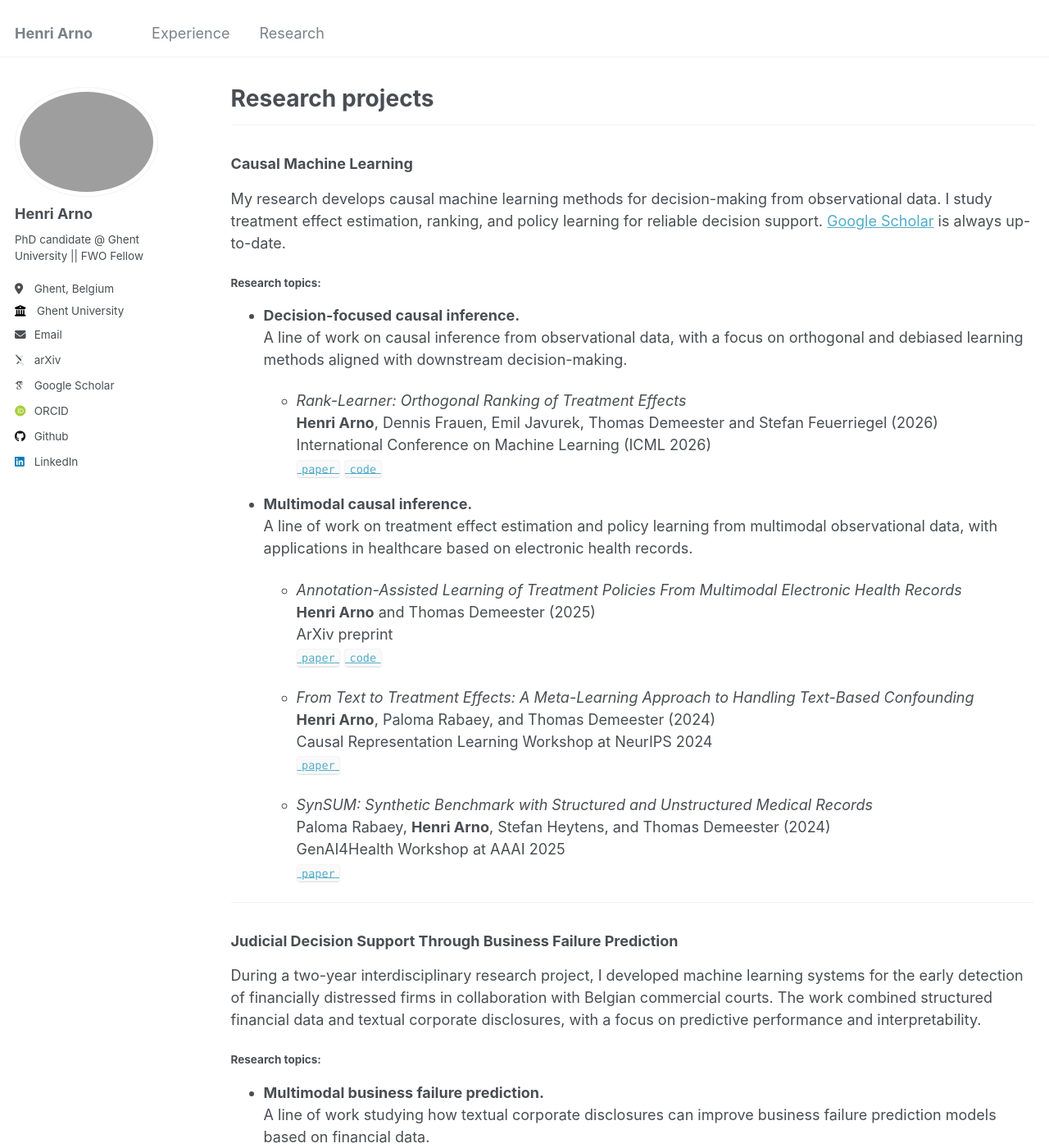
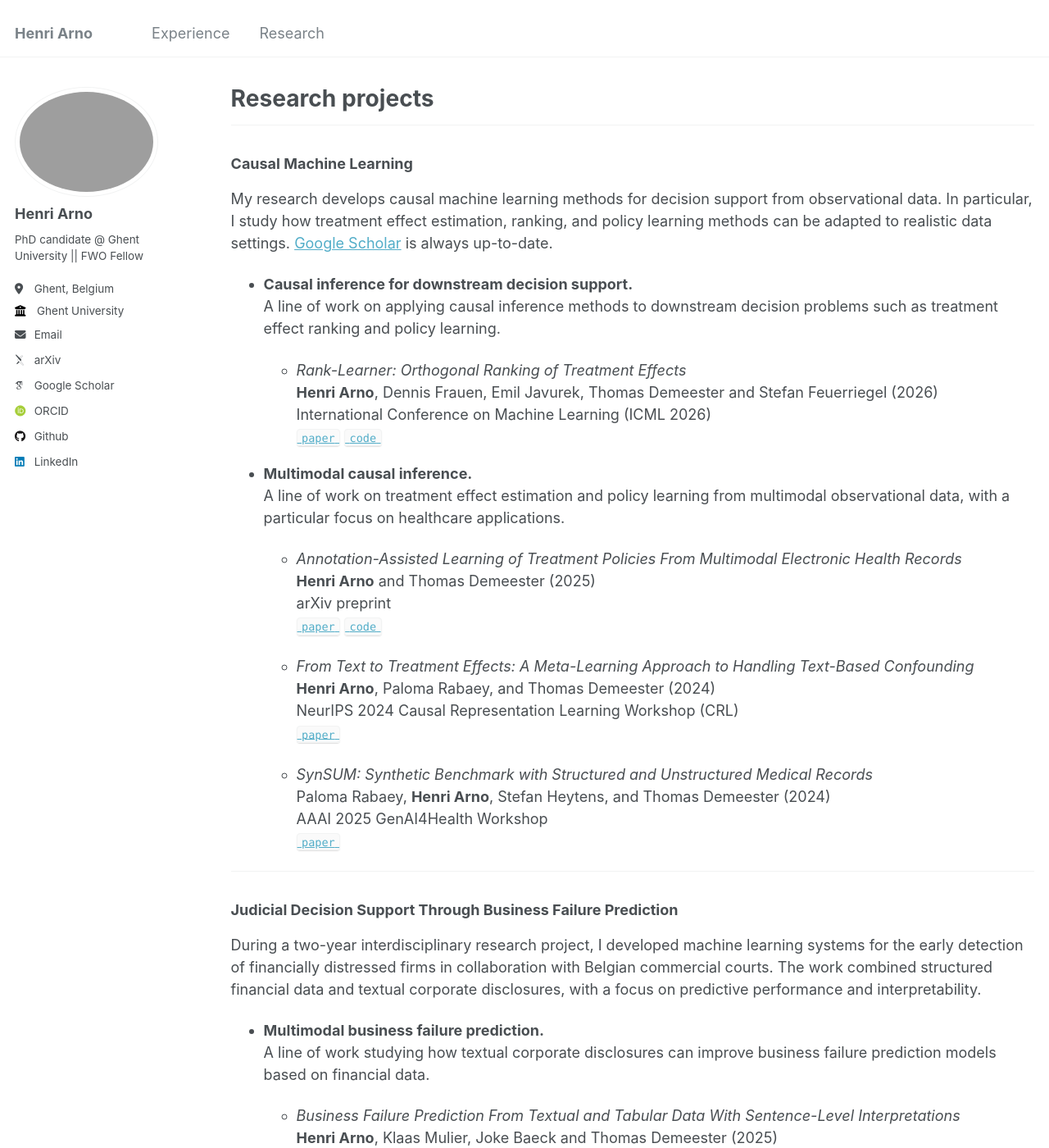
Before and after one commit to HenriArno/HenriArno.github.io, a Jekyll site: the page built from _pages/research.md, in a window 1280 px wide and 1400 px high. Shown: the whole window at 82% size. Built offline with Jekyll 4.4.1, drawn with Linux system fonts in a browser that asks for light colours; some web fonts are replaced; some of the changed text lies outside the part shown.

Commit message:
Update research.md

```diff
--- a/_pages/research.md
+++ b/_pages/research.md
@@ -5,12 +5,10 @@ permalink: /research/
 ---
 ---
 ### Causal Machine Learning
-My research develops causal machine learning methods for decision-making from observational data. I study treatment effect estimation, ranking, and policy learning for reliable decision support. [Google Scholar](https://scholar.google.be/citations?user=ce8BmFgAAAAJ&hl=nl) is always up-to-date.
+My research develops causal machine learning methods for decision support from observational data. In particular, I study how treatment effect estimation, ranking, and policy learning methods can be adapted to realistic data settings. [Google Scholar](https://scholar.google.be/citations?user=ce8BmFgAAAAJ&hl=nl) is always up-to-date.
 
-#### Research topics:
-
-- **Decision-focused causal inference.**
-  A line of work on causal inference from observational data, with a focus on orthogonal and debiased learning methods aligned with downstream decision-making.
+- **Causal inference for downstream decision support.**
+  A line of work on applying causal inference methods to downstream decision problems such as treatment effect ranking and policy learning.
 
   - *Rank-Learner: Orthogonal Ranking of Treatment Effects*
   **Henri Arno**, Dennis Frauen, Emil Javurek, Thomas Demeester and Stefan Feuerriegel (2026)
@@ -18,45 +16,43 @@ My research develops causal machine learning methods for decision-making from ob
   [`paper`](https://arxiv.org/abs/2602.03517) [`code`](https://github.com/henriarnoUG/rank-learner)
 
 - **Multimodal causal inference.**
-  A line of work on treatment effect estimation and policy learning from multimodal observational data, with applications in healthcare based on electronic health records.
+  A line of work on treatment effect estimation and policy learning from multimodal observational data, with a particular focus on healthcare applications.
 
   - *Annotation-Assisted Learning of Treatment Policies From Multimodal Electronic Health Records*
     **Henri Arno** and Thomas Demeester (2025)
-    ArXiv preprint
+    arXiv preprint
     [`paper`](https://arxiv.org/abs/2507.20993) [`code`](https://anonymous.4open.science/r/causal-ehr/README.md)
 
   - *From Text to Treatment Effects: A Meta-Learning Approach to Handling Text-Based Confounding*
     **Henri Arno**, Paloma Rabaey, and Thomas Demeester (2024)
-    Causal Representation Learning Workshop at NeurIPS 2024
+    NeurIPS 2024 Causal Representation Learning Workshop (CRL)
     [`paper`](https://arxiv.org/abs/2409.15503v3)
 
   - *SynSUM: Synthetic Benchmark with Structured and Unstructured Medical Records*
     Paloma Rabaey, **Henri Arno**, Stefan Heytens, and Thomas Demeester (2024)
-    GenAI4Health Workshop at AAAI 2025
+    AAAI 2025 GenAI4Health Workshop
     [`paper`](https://arxiv.org/abs/2409.08936v2)
 
 ---
 ### Judicial Decision Support Through Business Failure Prediction
 During a two-year interdisciplinary research project, I developed machine learning systems for the early detection of financially distressed firms in collaboration with Belgian commercial courts. The work combined structured financial data and textual corporate disclosures, with a focus on predictive performance and interpretability.
 
-#### Research topics:
-
 - **Multimodal business failure prediction.**
   A line of work studying how textual corporate disclosures can improve business failure prediction models based on financial data.
 
   - *Business Failure Prediction From Textual and Tabular Data With Sentence-Level Interpretations*
   **Henri Arno**, Klaas Mulier, Joke Baeck and Thomas Demeester (2025)
-  Annals of Operations Research
+  Annals of Operations Research (ANOR)
   [`paper`](https://link.springer.com/article/10.1007/s10479-025-06574-z) [`code`](https://github.com/henriarnoUG/ECL)
 
   - *From Numbers to Words: Multi-Modal Bankruptcy Prediction Using the ECL Dataset*
   **Henri Arno**, Klaas Mulier, Joke Baeck and Thomas Demeester (2023)
-  6th Workshop on FinTech and Natural Language Processing at IJCNLP-AACL 2023
+  IJCNLP-AACL 2023 Workshop on FinTech and Natural Language Processing (FinNLP)
   [`paper`](https://aclanthology.org/2023.finnlp-2.2/) [`code`](https://github.com/henriarnoUG/ECL)
 
   - *Next-Year Bankruptcy Prediction from Textual Data: Benchmark and Baselines*
   **Henri Arno**, Klaas Mulier, Joke Baeck and Thomas Demeester (2022)
-  4th Workshop on FinTech and Natural Language Processing at IJCAI-ECAI 2022
+  IJCAI-ECAI 2022 Workshop on FinTech and Natural Language Processing (FinNLP)
   [`paper`](https://aclanthology.org/2022.finnlp-1.25/) [`code`](https://github.com/henriarnoUG/ECL)
 
 - **ML-based decision support in commercial courts.**
```
Also changed, not shown: other parts of _pages/research.md (+1 -1 lines).
